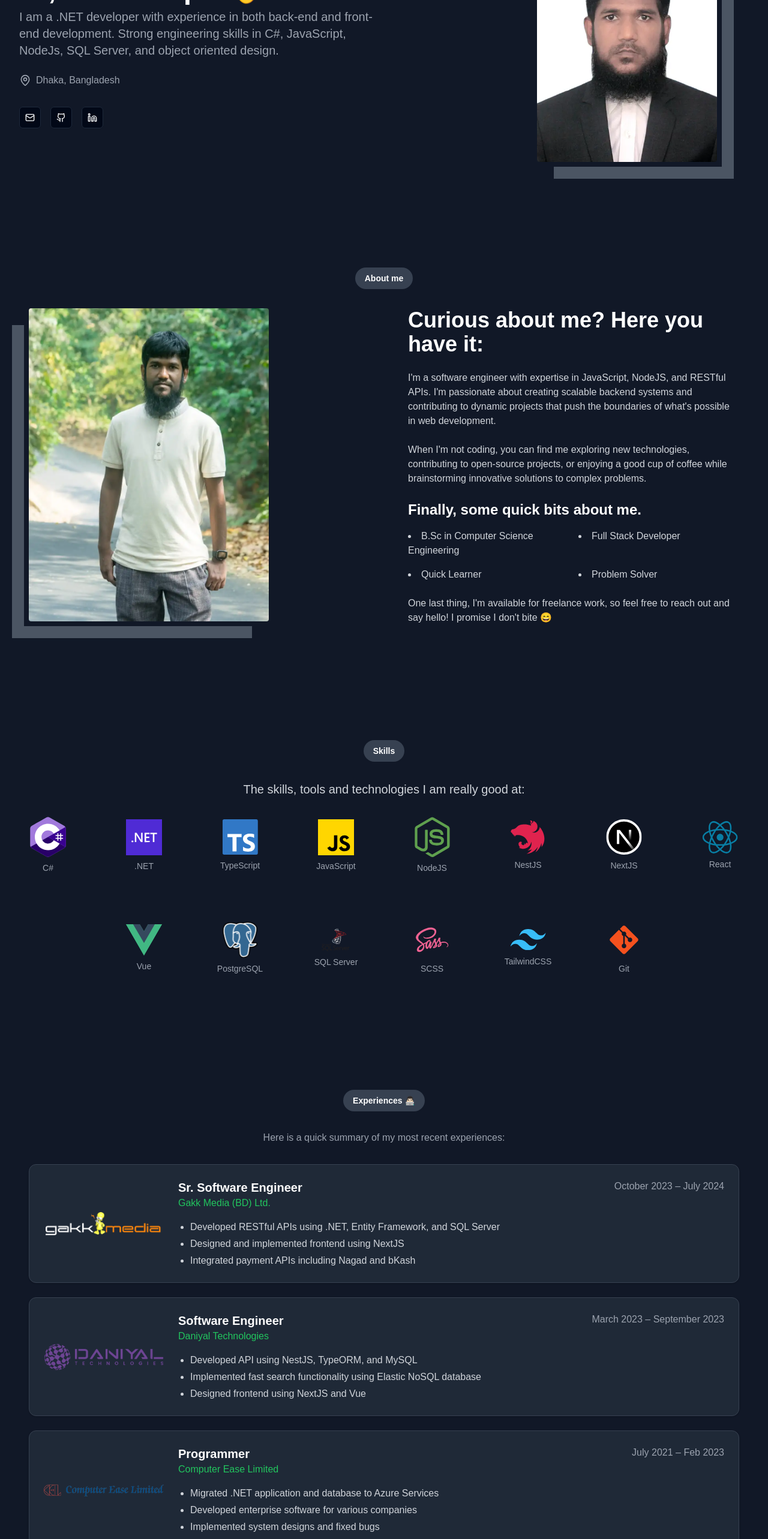
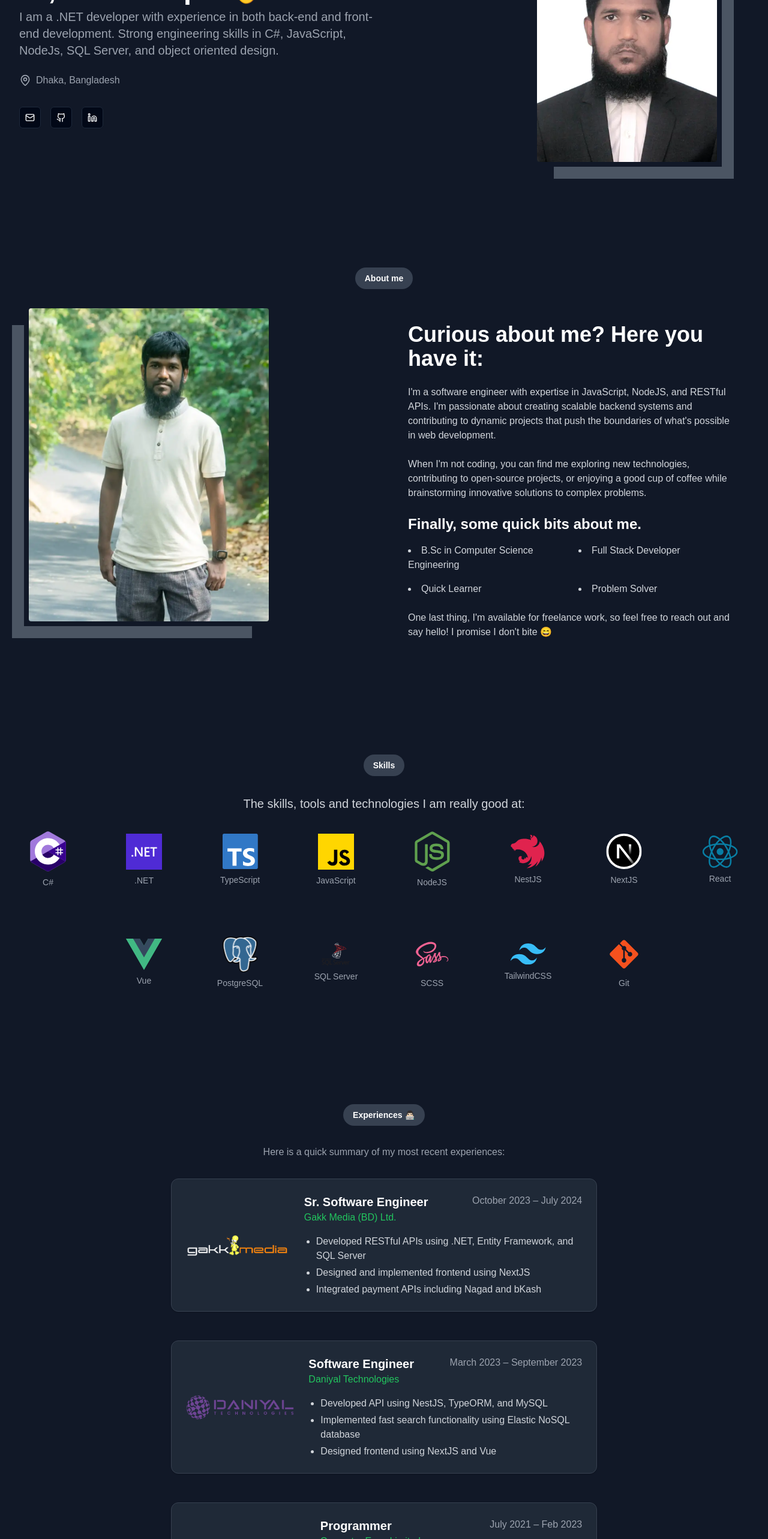
Before and after one commit to ashiqul33/ashiqul, a Next.js app: page / in a window 1280 px wide. Shown: the part 234-2800 px from the top of the page at 60% size. Built offline with nearby package versions, Linux system fonts and the light colour scheme.

Commit message:
update card width

```diff
--- a/components/ExperienceCard.tsx
+++ b/components/ExperienceCard.tsx
@@ -10,7 +10,7 @@ export type experienceType = {
 };
 
 export const ExperienceCard = ({ role, company, period, responsibilities, logo }: experienceType) => (
-  <Card className="bg-gray-800 border-gray-700 mb-6">
+  <Card className="md:w-3/5 bg-gray-800 border-gray-700 mb-6">
     <CardContent className="p-6 md:flex">
       <div className="hidden md:flex mr-6">
         <Image src={logo} alt={company} width={200} height={50} className="object-contain" />
--- a/components/sections/AboutSection.tsx
+++ b/components/sections/AboutSection.tsx
@@ -15,7 +15,7 @@ export const AboutSection = ({ about, image }: { about: { description: string[];
             </div>
           </div>
           <div className="md:w-1/2 md:pl-10">
-            <h2 className="text-4xl font-bold text-white mb-6">Curious about me? Here you have it:</h2>
+            <h2 className="text-4xl font-bold text-white my-6">Curious about me? Here you have it:</h2>
             {description.map((paragraph, index) => (
               <p key={index} className="text-gray-300 mb-6">
                 {paragraph}
--- a/components/sections/ExperienceSection.tsx
+++ b/components/sections/ExperienceSection.tsx
@@ -6,7 +6,7 @@ export const ExperienceSection = ({ experiences }: { experiences: experienceType
     <div className="container mx-auto px-4">
       <SectionTitle>Experiences 👨🏻‍💻</SectionTitle>
       <p className="text-gray-400 text-center mb-8">Here is a quick summary of my most recent experiences:</p>
-      <div className="space-y-6">
+      <div className="flex flex-col items-center gap-6">
         {experiences.map((job, index) => (
           <ExperienceCard key={index} {...job} />
         ))}
```
